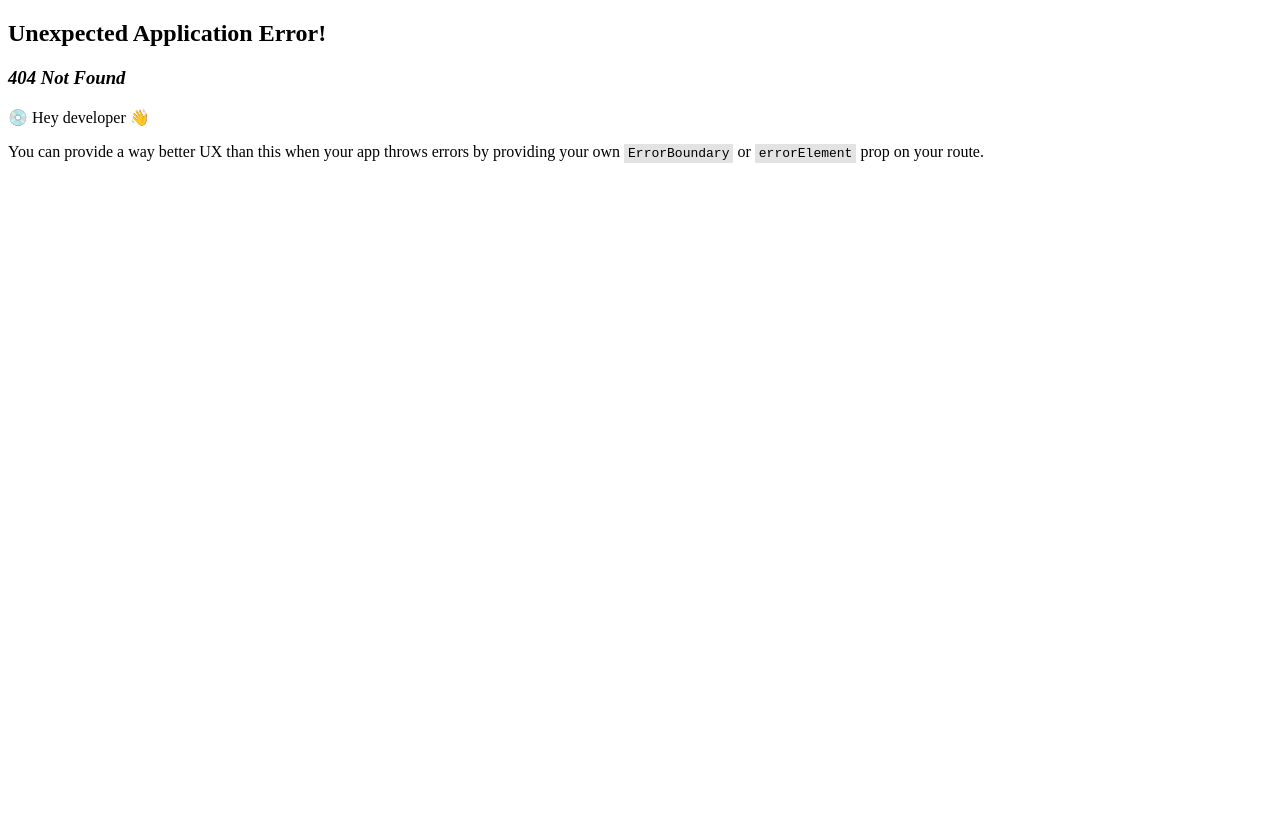
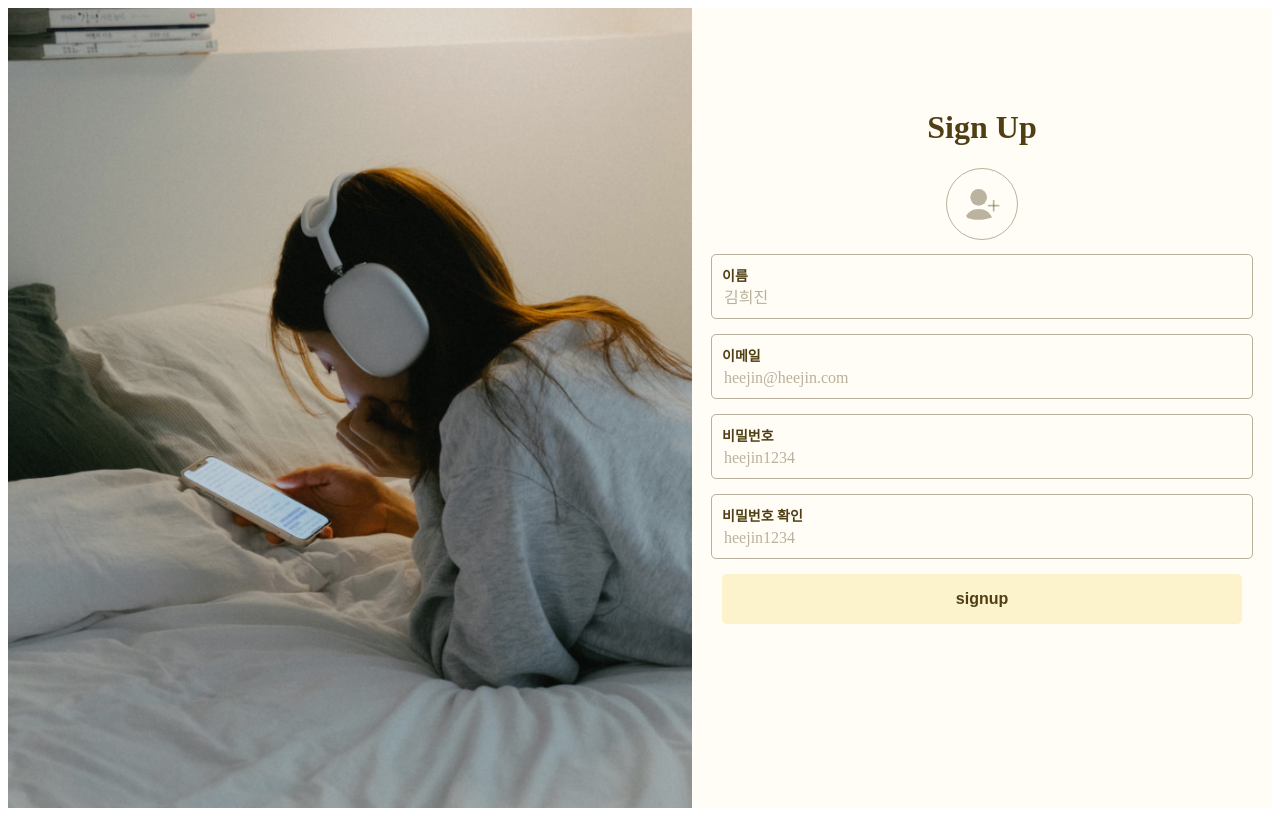
Before and after one commit to heejinbook/heejinBook_FE, a React (Vite) app: page /signup in a window 1280 px wide. Before the commit this address had no page. Built offline with nearby package versions, Linux system fonts and the light colour scheme.

Commit message:
feat : SignUP UI

```diff
--- /dev/null
+++ b/src/pages/SignUpPage/SignUpPage.styles.tsx
@@ -0,0 +1,60 @@
+import styled from '@emotion/styled';
+
+export const SignUpPageContainer = styled.div`
+  max-width: 1920px;
+  height: 100vh;
+  background-color: #fffdf6;
+  display: flex;
+`;
+
+export const BackImageWrapper = styled.div`
+  flex: 1;
+  display: flex;
+  justify-content: center;
+  align-items: center;
+`;
+
+export const BackImage = styled.img`
+  max-width: 100%;
+  min-width: 100%;
+  height: 100%;
+  object-fit: cover;
+`;
+
+export const SignUpPage = styled.div`
+  width: 520px;
+  display: flex;
+  flex-direction: column;
+  align-items: center;
+  justify-content: start;
+  padding: 80px 30px;
+  h1 {
+    color: #503f15;
+  }
+  label {
+    margin-bottom: 10px;
+    cursor: pointer;
+  }
+  button {
+    cursor: pointer;
+    width: 100%;
+    height: 50px;
+    padding: 10px 40px;
+    border: none;
+    border-radius: 5px;
+    background-color: #fcf2cc;
+    color: #503f15;
+    font-size: 16px;
+    font-weight: bold;
+  }
+`;
+
+export const profileContainer = styled.div``;
+
+export const Profile = styled.img`
+  border: 1px solid #b9b19c;
+  border-radius: 100%;
+  width: 40px;
+  height: 40px;
+  padding: 15px;
+`;
--- /dev/null
+++ b/src/pages/SignUpPage/SignUpPage.tsx
@@ -0,0 +1,33 @@
+import { Input } from '../../components/common/Input/Input';
+import * as S from './SignUpPage.styles';
+import { useNavigate } from 'react-router-dom';
+
+export function SignUpPage() {
+  const navigate = useNavigate();
+
+  return (
+    <S.SignUpPageContainer>
+      <S.BackImageWrapper>
+        <S.BackImage src={'src/assets/backImage.png'} />
+      </S.BackImageWrapper>
+      <S.SignUpPage>
+        <h1>Sign Up</h1>
+        <label htmlFor="file">
+          <S.Profile src="src/assets/svg/plusProfile.svg" />
+          <input id="file" type="file" accept="image/*" style={{ display: 'none' }} />
+        </label>
+        <Input variant="outline" type="text" placeholder="김희진" topSlot="이름" />
+        <Input variant="outline" type="text" placeholder="heejin@heejin.com" topSlot="이메일" />
+        <Input variant="outline" type="password" placeholder="heejin1234" topSlot="비밀번호" />
+        <Input variant="outline" type="password" placeholder="heejin1234" topSlot="비밀번호 확인" />
+        <button
+          onClick={() => {
+            navigate('/home');
+          }}
+        >
+          signup
+        </button>
+      </S.SignUpPage>
+    </S.SignUpPageContainer>
+  );
+}
```
Also changed, not shown: src/pages/routes.tsx (+6 -1 lines), src/assets/svg/plusProfile.svg (added).
